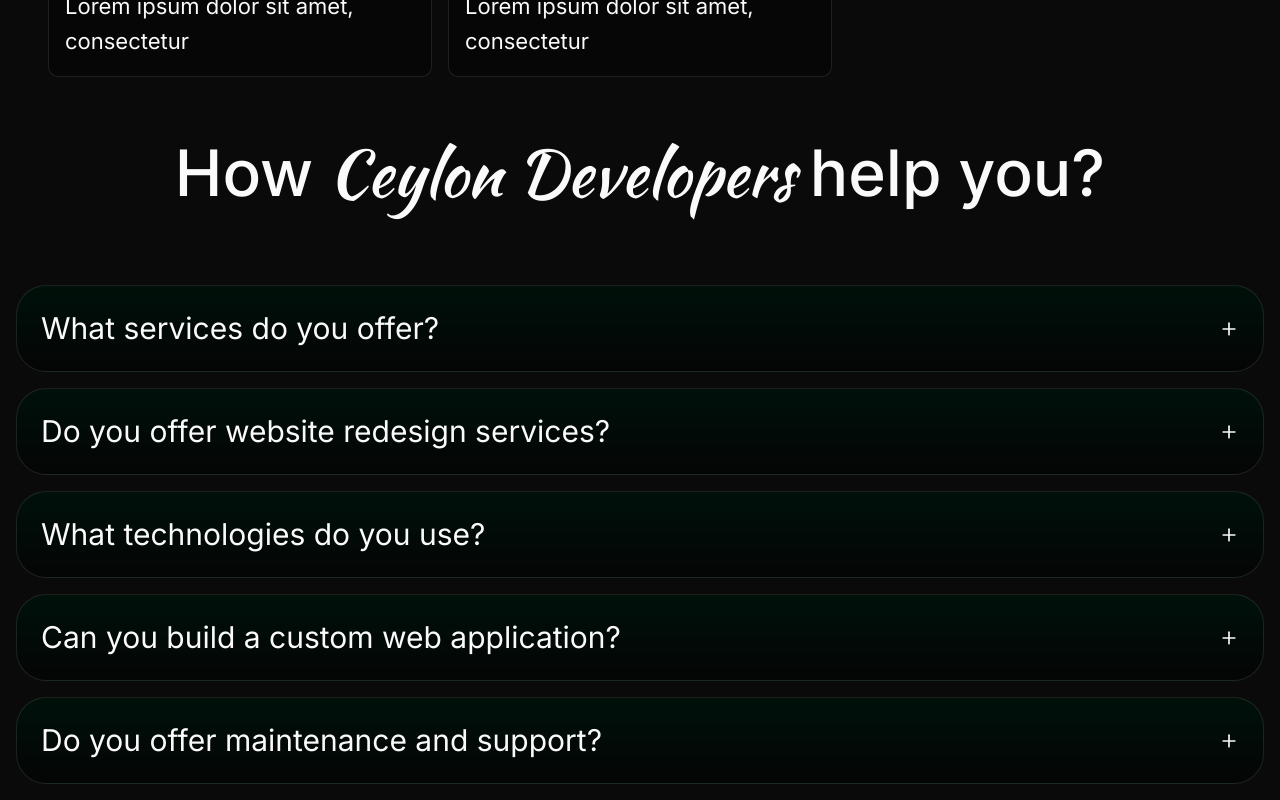
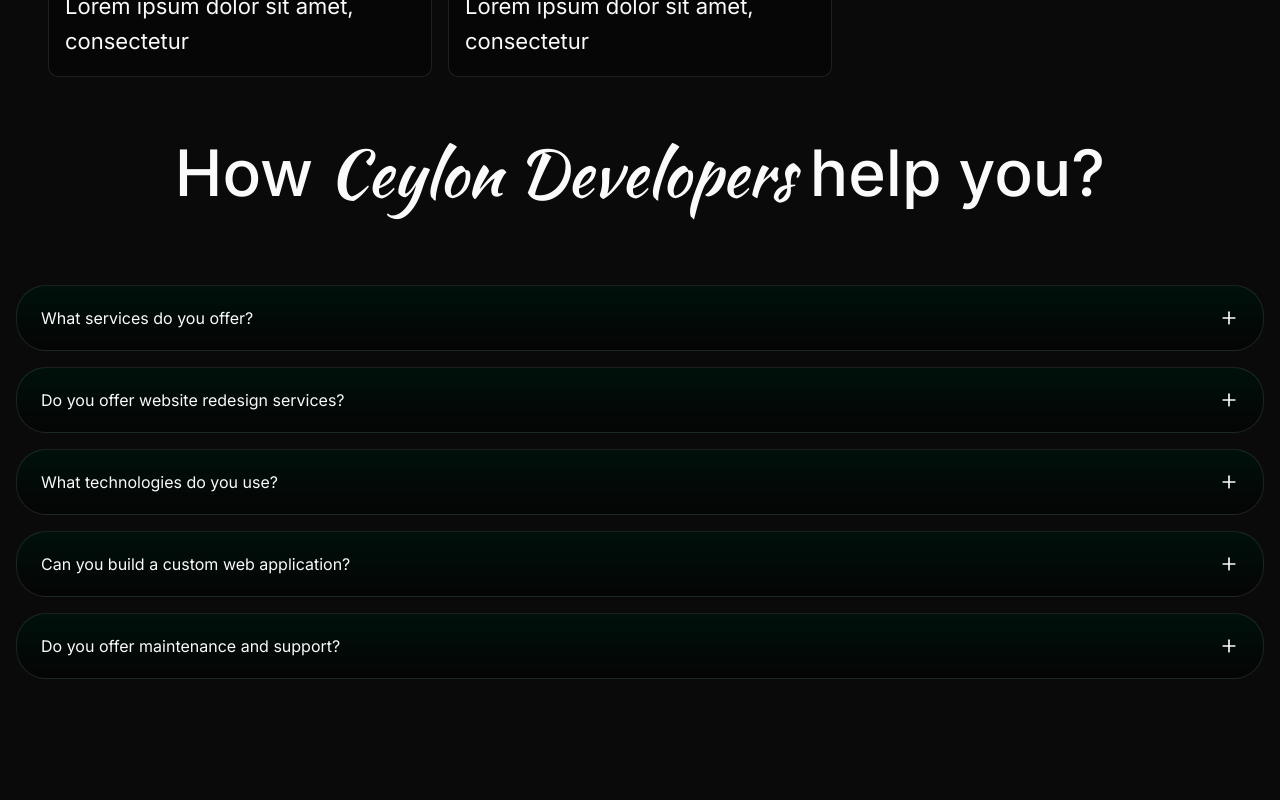
Before and after one commit to Roshen-Perera/ceylon-developers-portfolio, a Next.js app: page / in a window 1280 px wide. Shown: the part 6898-7698 px from the top of the page. After the commit the page ends 7593 px from the top, so only its background shows below. Built offline with nearby package versions, Linux system fonts and the light colour scheme.

Commit message:
Remove unnecessary text size class from FAQAccordion component for improved styling

```diff
--- a/components/faqAccordian.tsx
+++ b/components/faqAccordian.tsx
@@ -56,7 +56,7 @@ export default function FAQAccordion() {
                 onClick={() => toggleAccordion(index)}
                 className="w-full px-6 py-5 flex items-center justify-between text-left transition-all duration-300"
               >
-                <span className="text-[30px] pr-8">{faq.question}</span>
+                <span className="pr-8">{faq.question}</span>
                 <div className="hover:cursor-pointer transition-transform duration-300">
                   {openIndex === index ? (
                     <Minus className="w-5 h-5" />
```
